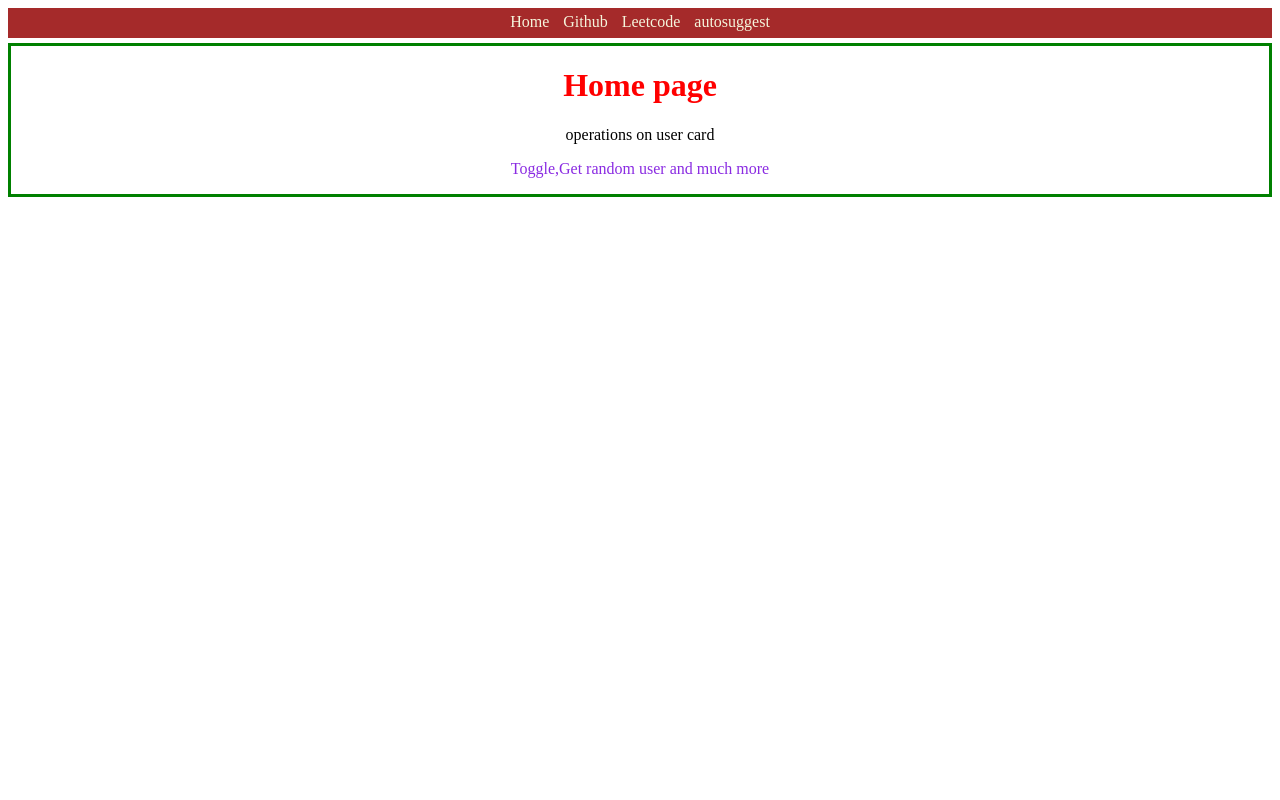
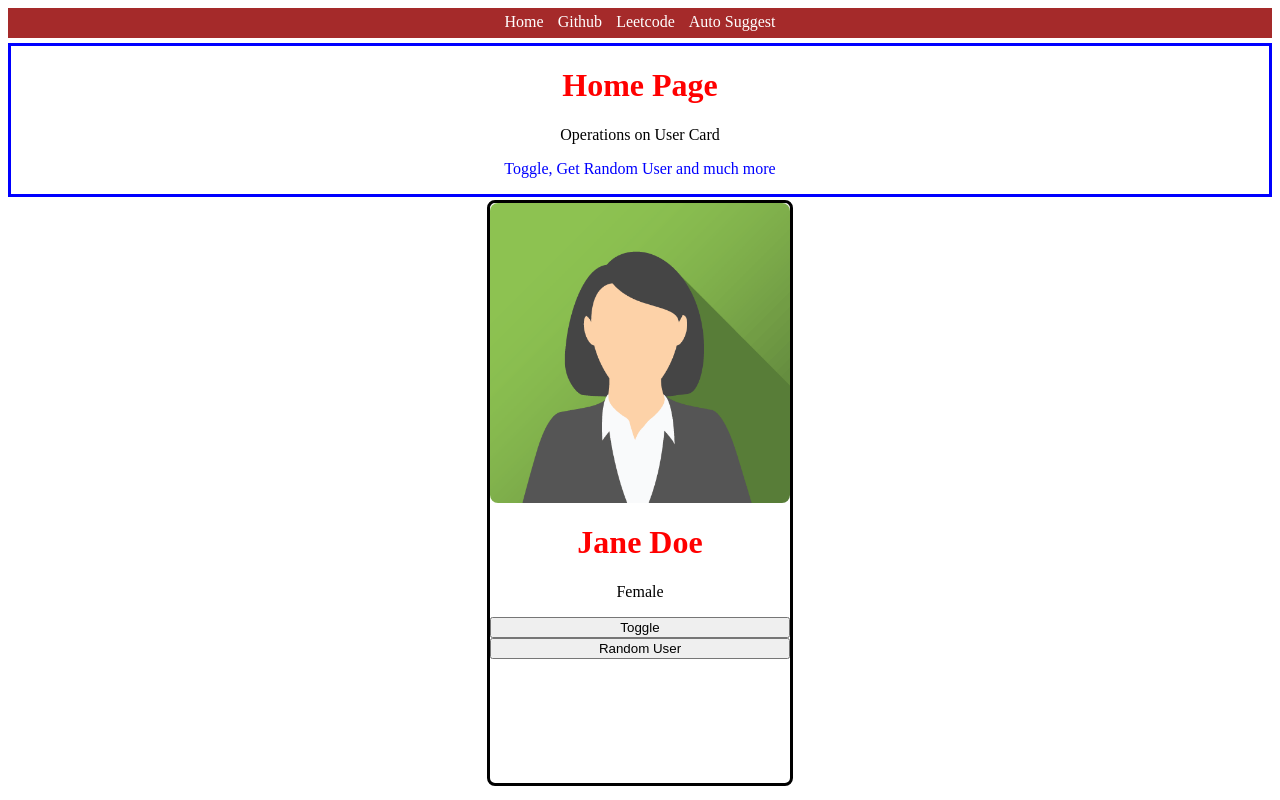
Before and after one commit to VThanmai2007/being--infinity, a website: page frontend/index.html in a window 1280 px wide. Drawn offline with Linux system fonts and the light colour scheme.

Commit message:
changes done

```diff
--- a/frontend/index.css
+++ b/frontend/index.css
@@ -1,31 +1,68 @@
-h1{
+
+
+h1 {
   color: red;
 }
 
+/* property : value */
+
+
 #home-intro{
   text-align: center;
-   /* border: 3px;
-    border-color:black;
-    border-style:solid;*/
-    border:3px solid green;
+  border: 3px solid blue;
+
 }
+
 #home-intro:hover{
-     background-color :white;
+  background-color: burlywood;
 }
+
 #p2{
-    color: blueviolet;
+  color: blue;
 }
+
 #nav{
-    text-align:center;
+  text-align: center;
   background-color: brown;
-    height:25px;
-    padding-top:5px;
-    margin-bottom:5px;
+  height: 25px;
+  padding-top: 5px;
+  margin-bottom: 5px;
 }
+
 #nav a{
   margin: 0px 5px;
-    /*margin : y-axis x-axis*/
   text-decoration: none;
-    color:beige;
+  color: white;
+}
+
+#card{
+  align-items: center;
+  margin-top: 5px;
+  border: 3px solid black;
+  width: 300px;
+  height: 580px;
+  margin: 3px auto;
+  border-radius: 8px;
 
 }
+
+#card-img{
+  width: 300px;
+  height: 300px;
+  align-items: center;
+  margin: 0px auto;
+}
+
+img{
+  width: 300px;
+  height: 300px;
+  border-radius: 8px;
+}
+
+#action{
+  text-align: center;
+
+}
+button{
+    width: 100%;
+}
--- a/frontend/index.html
+++ b/frontend/index.html
@@ -1,23 +1,42 @@
+
 <!DOCTYPE html>
 <html lang="en">
 <head>
-    <meta charset="UTF-8">
-    <meta name="viewport" content="width=device-width, initial-scale=1.0">
-    <title>Document</title>
-    <link rel="stylesheet" href="index.css">
+  <meta charset="UTF-8">
+  <meta name="viewport" content="width=device-width, initial-scale=1.0">
+  <title>User Card</title>
+  <link rel="stylesheet" href="index.css">
 </head>
 <body>
-    <div id = "nav">
-        <a href ="/">Home</a>
-        <a href="https://github.com" target ="_blank">Github</a>
-        <a href="https://leetcode.com">Leetcode</a>
-        <a href="./pages/autosuggest.html ">autosuggest</a>
+
+  <div id="nav">
+    <a href="/">Home</a>
+    <a href="https://github.com" target="_blank">Github</a>
+    <a href="https://leetcode.com" target="_blank">Leetcode</a>
+    <a href="./pages/autosuggest.html">Auto Suggest</a>
+  </div>
+
+  <div id="home-intro">
+    <h1>Home Page</h1>
+    <p id="p1">Operations on User Card</p>
+    <p id="p2">Toggle, Get Random User and much more</p>
+  </div>
+
+  <div id="card">
+    <div id="card-img">
+      <img id="img" src="./images/jane.png" alt="No image found" width="250">
     </div>
-    <div  id="home-intro">
-    <h1>Home page</h1>
-    <p id ="p1">operations on user card</p>
-    <p id ="p2">Toggle,Get random user and much more</p2>
-    <script src="index.js"></script>
+
+    <div id="action">
+      <h1 id="card-name">Jane Doe</h1>
+      <p id="card-gender">Female</p>
+
+      <button onclick="toggle()">Toggle</button>
+      <button onclick="getRandomUser()">Random User</button>
     </div>
+  </div>
+
+  <script src="index.js"></script>
+
 </body>
 </html>
--- a/frontend/index.js
+++ b/frontend/index.js
@@ -1,2 +1,74 @@
-console.log("Hello from js");
-alert("Hello from js");
+
+const users = [
+  {
+    name: "Jane Doe",
+    gender: "Female",
+    image: "./images/jane.png"
+  },
+  {
+    name: "John Doe",
+    gender: "Male",
+    image: "./images/john.png"
+  }
+];
+
+let curUserId = 0;
+
+// Toggle between Jane and John
+function toggle() {
+  console.log("Toggle");
+
+  if (curUserId === 0) {
+    curUserId = 1;
+  } else {
+    curUserId = 0;
+  }
+
+  // Update image
+  document.getElementById("user-card-image").src = users[curUserId].image;
+
+  // Update name
+  document.getElementById("card-name").innerText = users[curUserId].name;
+
+  // Update gender
+  document.getElementById("card-gender").innerText = users[curUserId].gender;
+}
+
+console.log("Hello from JS");
+
+// Get Random User
+function getRandomUser() {
+  fetch("https://randomuser.me/api/")
+    .then(function(response) {
+      return response.json();
+    })
+    .then(function(parsedData) {
+
+      let user = parsedData.results[0];
+
+      let gender = user.gender;
+      let name = user.name.first + " " + user.name.last;
+      let imageUrl = user.picture.large;
+
+      // Update gender
+      document.getElementById("card-gender").innerText = gender;
+
+      // Update name
+      document.getElementById("card-name").innerText = name;
+
+      // Update image
+      document.getElementById("user-card-image").src = imageUrl;
+    })
+    .catch(function(error) {
+      console.log("Error:", error);
+    });
+}
+
+// Button Events
+document
+  .getElementById("card-toggle-btn")
+  .addEventListener("click", toggle);
+
+document
+  .getElementById("random-btn")
+  .addEventListener("click", getRandomUser);
```
Also changed, not shown: frontend/images/jane.png (added), frontend/pages/github.html (added). Lines whose indentation alone changed are shown as unchanged.
